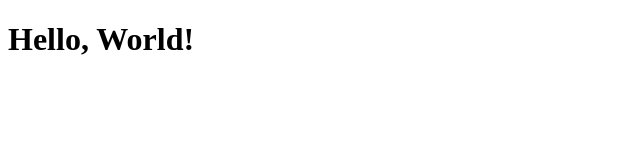
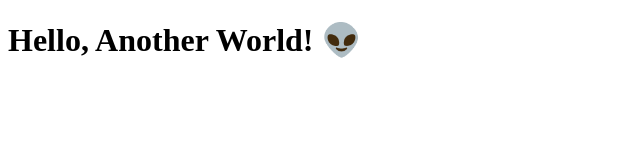
Before and after one commit to dvakatsiienko/slick-slices-ui, a Gatsby site: page / in a window 1280 px wide. Shown: the whole page, without its empty margins (0-640 px from the left). Built offline with nearby package versions, Linux system fonts and the light colour scheme; Gatsby itself is replaced by a stand-in of ours.

Commit message:
chore(core): update index page

```diff
--- a/src/pages/index.js
+++ b/src/pages/index.js
@@ -2,7 +2,7 @@
 import React from 'react';
 
 const IndexPage = () => {
-     return (<h1>Hello, World!</h1>);
+     return (<h1>Hello, Another World! 👽</h1>);
 }
 
 export default IndexPage;
```
Also changed, not shown: 1 other file.
